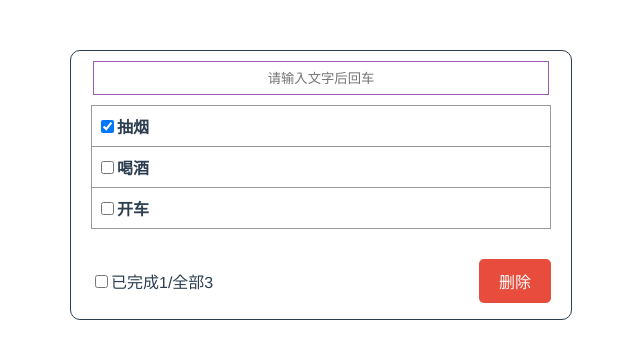
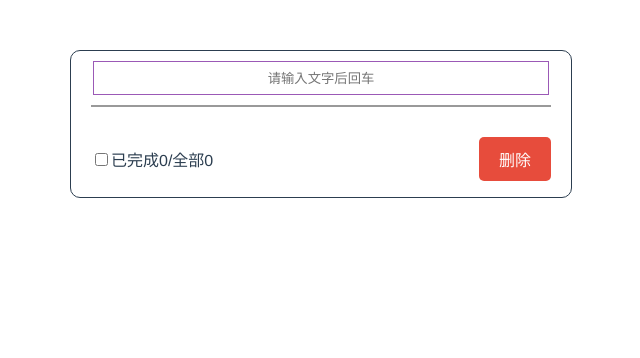
Before and after one commit to feishuai521/feishuai_todolist, a Vue app: page / in a window 1280 px wide. Shown: the top 358 px of the page, without its empty margins (319-959 px from the left). Built offline with nearby package versions, Linux system fonts and the light colour scheme.

Commit message:
updata window.localStorage

```diff
--- a/src/App.vue
+++ b/src/App.vue
@@ -16,11 +16,7 @@ import haedVue from './components/haed.vue'
 import stcionVue from './components/stcion.vue'
 // stcionVue
 // import HelloWorld from './components/HelloWorld.vue'
-const tablist = [
-  { id: 1, name: '抽烟', donn: true },
-  { id: 2, name: '喝酒', donn: false },
-  { id: 3, name: '开车', donn: false },
-]
+const tablist = JSON.parse(window.localStorage.getItem('tablist')) || []
 export default {
   name: 'App',
   components: {
@@ -63,6 +59,14 @@ export default {
       })
     },
   },
+  watch: {
+    tablist: {
+      deep: true,
+      handler(value) {
+        window.localStorage.setItem('tablist', JSON.stringify(value))
+      },
+    },
+  },
 }
 </script>
 
```
